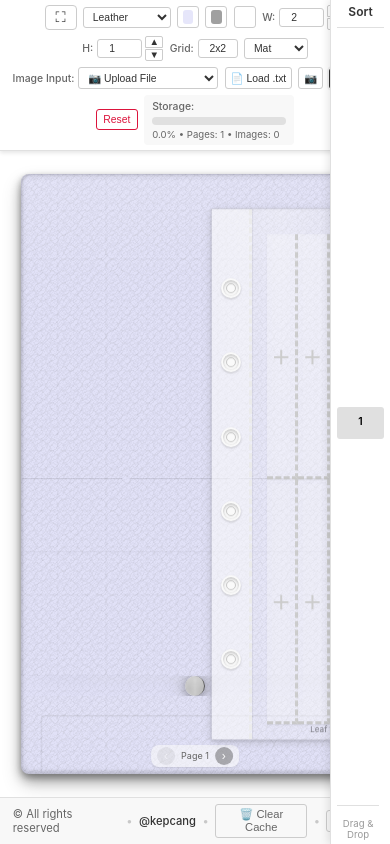
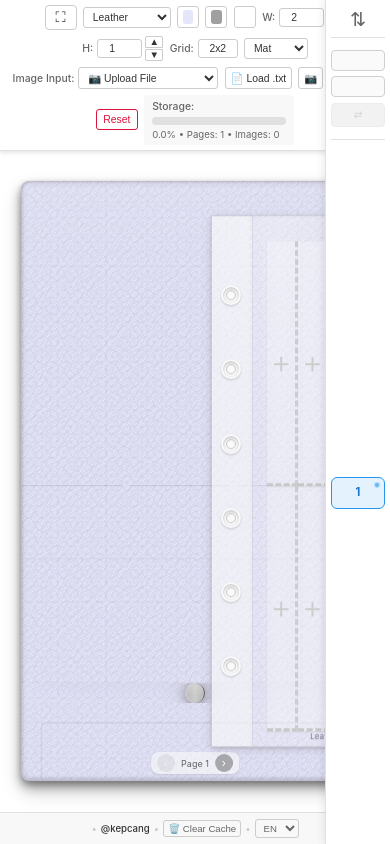
Before and after one commit to melikeozlen/binder-app, a React (Create React App) app: page / in a window 390 px wide. Both pictures are taken after a click on the button "+ Page". Built offline with nearby package versions, Linux system fonts and the light colour scheme.

Commit message:
default back resmi döndürme eklendi

```diff
--- a/src/App.css
+++ b/src/App.css
@@ -13,12 +13,32 @@
     overflow-x: hidden;
     -webkit-overflow-scrolling: touch;
     min-height: 100vh;
+    height: auto;
   }
 
   .App > .settings-bar {
     position: sticky;
     top: 0;
     z-index: 1000;
+  }
+
+  .App > .app-footer {
+    position: sticky;
+    bottom: 0;
+    z-index: 999;
+  }
+}
+
+/* Tablet yatay ekran için özel ayarlar */
+@media (min-width: 768px) and (max-width: 1024px) and (orientation: landscape) {
+  .App {
+    min-height: 100vh;
+    height: 100vh;
+    overflow-y: auto;
+  }
+
+  .App > .binder-container {
+    min-height: calc(100vh - 80px); /* Footer ve SettingsBar için yer bırak */
   }
 
   .App > .app-footer {
@@ -56,7 +76,7 @@
   display: flex;
   flex-direction: column;
   overflow: hidden;
-  margin-right: 60px; /* PageOrderBar için yer bırak */
+  margin-right: 70px; /* PageOrderBar için yer bırak */
 }
 
 @media (max-width: 1024px) {
--- a/src/components/Footer.css
+++ b/src/components/Footer.css
@@ -6,6 +6,12 @@
   background-color: #f8f8f8;
   border-top: 1px solid #e0e0e0;
   min-height: 40px;
+  position: sticky;
+  bottom: 0;
+  z-index: 999;
+  flex-shrink: 0;
+  width: 100%;
+  box-sizing: border-box;
 }
 
 .footer-content {
@@ -14,6 +20,9 @@
   gap: 0.5rem;
   font-size: 0.75rem;
   color: #666;
+  flex-wrap: wrap;
+  justify-content: center;
+  max-width: 100%;
 }
 
 .footer-text {
@@ -112,7 +121,28 @@
   background-color: #fff;
 }
 
-@media (max-width: 768px) {
+/* Tablet yatay ekran (768px - 1024px) */
+@media (min-width: 768px) and (max-width: 1024px) and (orientation: landscape) {
+  .app-footer {
+    padding: 0.4rem 0.8rem;
+    min-height: 36px;
+    position: sticky;
+    bottom: 0;
+  }
+
+  .footer-content {
+    font-size: 0.7rem;
+    gap: 0.4rem;
+    flex-wrap: wrap;
+  }
+
+  .footer-text {
+    display: none; /* Daha kompakt için copyright'ı gizle */
+  }
+}
+
+/* Tablet dikey ekran */
+@media (min-width: 768px) and (max-width: 1024px) and (orientation: portrait) {
   .app-footer {
     padding: 0.4rem 0.8rem;
     min-height: 36px;
@@ -123,3 +153,62 @@
     gap: 0.4rem;
   }
 }
+
+/* Mobil ekranlar */
+@media (max-width: 767px) {
+  .app-footer {
+    padding: 0.4rem 0.6rem;
+    min-height: 36px;
+    position: sticky;
+    bottom: 0;
+  }
+
+  .footer-content {
+    font-size: 0.65rem;
+    gap: 0.3rem;
+    flex-wrap: wrap;
+  }
+
+  .footer-text {
+    display: none; /* Mobilde copyright'ı gizle */
+  }
+
+  .footer-separator {
+    font-size: 0.6rem;
+  }
+
+  .footer-install-btn,
+  .footer-clear-cache-btn {
+    padding: 0.15rem 0.3rem;
+    font-size: 0.65rem;
+  }
+
+  .footer-language-select {
+    padding: 0.15rem 0.3rem;
+    font-size: 0.65rem;
+  }
+}
+
+/* Küçük mobil ekranlar */
+@media (max-width: 480px) {
+  .app-footer {
+    padding: 0.3rem 0.5rem;
+    min-height: 32px;
+  }
+
+  .footer-content {
+    font-size: 0.6rem;
+    gap: 0.25rem;
+  }
+
+  .footer-install-btn,
+  .footer-clear-cache-btn {
+    padding: 0.1rem 0.25rem;
+    font-size: 0.6rem;
+  }
+
+  .footer-language-select {
+    padding: 0.1rem 0.25rem;
+    font-size: 0.6rem;
+  }
+}
--- a/src/components/PageOrderBar.css
+++ b/src/components/PageOrderBar.css
@@ -3,15 +3,16 @@
   top: 0;
   right: 0;
   bottom: 0;
-  width: 60px;
-  background-color: #ffffff;
+  width: 70px;
+  background: #ffffff;
   border-left: 1px solid #e0e0e0;
-  box-shadow: -2px 0 8px rgba(0, 0, 0, 0.1);
+  box-shadow: -2px 0 8px rgba(0, 0, 0, 0.08);
   z-index: 1000;
   display: flex;
   flex-direction: column;
-  padding: 0.5rem 0.25rem;
+  padding: 0.75rem 0.4rem;
   overflow-y: auto;
+  overflow-x: hidden;
 }
 
 .page-order-bar-hidden {
@@ -22,14 +23,92 @@
   margin-bottom: 0.75rem;
   padding-bottom: 0.5rem;
   border-bottom: 1px solid #e0e0e0;
+  display: flex;
+  align-items: center;
+  justify-content: center;
 }
 
-.page-order-header h3 {
+.page-order-icon {
+  font-size: 1.2rem;
+  color: #666;
+  cursor: default;
+  user-select: none;
+  line-height: 1;
+}
+
+/* Swap Inputs */
+.page-order-swap {
+  margin-bottom: 0.75rem;
+  padding-bottom: 0.75rem;
+  border-bottom: 1px solid #e0e0e0;
+}
+
+.page-order-swap-inputs {
+  display: flex;
+  flex-direction: column;
+  gap: 0.3rem;
+  margin-bottom: 0.4rem;
+}
+
+.page-order-swap-input {
+  width: 100%;
+  padding: 0.4rem 0.3rem;
+  border: 1px solid #d0d0d0;
+  border-radius: 4px;
+  font-size: 0.75rem;
+  text-align: center;
+  background: #fafafa;
+  transition: all 0.2s;
+  -moz-appearance: textfield;
+}
+
+.page-order-swap-input::-webkit-outer-spin-button,
+.page-order-swap-input::-webkit-inner-spin-button {
+  -webkit-appearance: none;
   margin: 0;
-  font-size: 0.75rem;
-  font-weight: 600;
-  color: #333;
-  text-align: center;
+}
+
+.page-order-swap-input:focus {
+  outline: none;
+  border-color: #2196f3;
+  background: #ffffff;
+  box-shadow: 0 0 0 2px rgba(33, 150, 243, 0.1);
+}
+
+.page-order-swap-button {
+  width: 100%;
+  padding: 0.4rem 0.3rem;
+  border: 1px solid #2196f3;
+  border-radius: 4px;
+  background: #2196f3;
+  color: #ffffff;
+  font-size: 1rem;
+  font-weight: 500;
+  cursor: pointer;
+  transition: all 0.2s;
+  display: flex;
+  align-items: center;
+  justify-content: center;
+  line-height: 1;
+}
+
+.page-order-swap-button:hover:not(:disabled) {
+  background: #1976d2;
+  border-color: #1976d2;
+  transform: translateY(-1px);
+  box-shadow: 0 2px 4px rgba(33, 150, 243, 0.2);
+}
+
+.page-order-swap-button:active:not(:disabled) {
+  transform: translateY(0);
+}
+
+.page-order-swap-button:disabled {
+  opacity: 0.4;
+  cursor: not-allowed;
+  background: #e0e0e0;
+  border-color: #d0d0d0;
+  color: #999;
 }
 
 .page-order-bar:empty {
@@ -44,50 +123,47 @@
 }
 
 
-.page-order-hint {
-  font-size: 0.65rem;
-  color: #999;
-  margin-top: auto;
-  padding-top: 0.75rem;
-  border-top: 1px solid #e0e0e0;
-  white-space: nowrap;
-  user-select: none;
-  text-align: center;
-}
 
 .page-order-list {
   display: flex;
   flex-direction: column;
-  gap: 0.25rem;
+  gap: 0.3rem;
   align-items: stretch;
   flex: 1;
+  padding: 0.25rem 0;
 }
 
 .page-order-item {
   display: flex;
   align-items: center;
   justify-content: center;
-  padding: 0.25rem;
-  border-radius: 3px;
+  padding: 0.4rem 0.3rem;
+  border-radius: 6px;
   position: relative;
   cursor: grab;
-  transition: background-color 0.15s, opacity 0.15s, transform 0.15s;
+  transition: all 0.15s ease;
   font-size: 0.7rem;
   user-select: none;
-  min-height: 32px;
+  min-height: 36px;
+  background-color: #f8f9fa;
+  border: 1px solid #e0e0e0;
 }
 
 .page-order-item:hover {
-  background-color: #e8e8e8;
+  background-color: #f0f0f0;
+  border-color: #c0c0c0;
 }
 
 .page-order-item.dragging {
   opacity: 0.5;
   cursor: grabbing;
+  transform: scale(0.95);
+  z-index: 100;
 }
 
 .page-order-item.drag-over {
-  background-color: #d0e8ff;
+  background-color: #e3f2fd;
+  border-color: #2196f3;
   transform: scale(1.05);
 }
 
@@ -95,104 +171,93 @@
   cursor: grabbing;
 }
 
-.page-order-content {
-  display: flex;
-  flex-direction: column;
-  align-items: center;
-  justify-content: center;
-  width: 100%;
-  gap: 0.15rem;
-}
-
 .page-order-item.active {
-  background-color: #e0e0e0;
+  background-color: #e3f2fd;
+  border-color: #2196f3;
   font-weight: 600;
 }
 
-.page-order-item.active .page-order-number {
-  color: #333;
-}
-
 .page-order-number {
-  font-weight: 400;
-  color: #666;
-  font-size: 0.65rem;
+  font-weight: 500;
+  color: #555;
+  font-size: 0.75rem;
   text-align: center;
   line-height: 1;
 }
 
 .page-order-item.active .page-order-number {
-  color: #000;
-  font-weight: 600;
+  color: #1976d2;
+  font-weight: 700;
 }
 
-.page-order-controls {
-  display: none; /* Butonları gizle, minimal için */
+.page-order-active-dot {
+  position: absolute;
+  top: 4px;
+  right: 4px;
+  width: 6px;
+  height: 6px;
+  border-radius: 50%;
+  background-color: #2196f3;
+  animation: pulse 2s ease-in-out infinite;
 }
 
-.page-order-button {
-  padding: 0;
-  border: none;
-  background-color: transparent;
-  color: #999;
-  font-size: 0.6rem;
-  cursor: pointer;
-  transition: all 0.15s;
-  width: 14px;
-  height: 14px;
-  display: inline-flex;
-  align-items: center;
-  justify-content: center;
-  line-height: 1;
-  border-radius: 2px;
-}
-
-.page-order-button:hover:not(:disabled) {
-  background-color: #d0d0d0;
-  color: #333;
-}
-
-.page-order-button:disabled {
-  opacity: 0.15;
-  cursor: not-allowed;
+@keyframes pulse {
+  0%, 100% {
+    opacity: 1;
+    transform: scale(1);
+  }
+  50% {
+    opacity: 0.6;
+    transform: scale(0.8);
+  }
 }
 
 .page-order-ellipsis {
   color: #999;
-  font-size: 0.6rem;
-  padding: 0.25rem 0;
+  font-size: 0.8rem;
+  padding: 0.5rem 0;
   user-select: none;
   text-align: center;
+  font-weight: 600;
+}
+
+.page-order-ellipsis.clickable {
+  cursor: pointer;
+  color: #2196f3;
+  transition: all 0.2s;
+  border-radius: 4px;
+  padding: 0.3rem 0;
+  margin: 0.1rem 0;
+}
+
+.page-order-ellipsis.clickable:hover {
+  background-color: #e3f2fd;
+  color: #1976d2;
+  transform: scale(1.1);
 }
 
 @media (max-width: 768px) {
   .page-order-bar {
-    padding: 0.25rem 0.4rem;
-    min-height: 28px;
+    width: 65px;
+    padding: 0.6rem 0.3rem;
   }
 
-  .page-order-hint {
-    font-size: 0.6rem;
-    margin-right: 0.3rem;
+  .page-order-swap-input {
+    font-size: 0.65rem;
+    padding: 0.25rem 0.2rem;
+  }
+
+  .page-order-swap-button {
+    font-size: 0.65rem;
+    padding: 0.35rem 0.25rem;
   }
 
   .page-order-item {
-    padding: 0.1rem 0.25rem;
-    font-size: 0.65rem;
+    min-height: 32px;
+    padding: 0.3rem 0.25rem;
   }
 
   .page-order-number {
-    font-size: 0.65rem;
-    min-width: 14px;
-  }
-
-  .page-order-button {
-    font-size: 0.55rem;
-    width: 12px;
-    height: 12px;
-  }
-
-  .page-order-ellipsis {
-    font-size: 0.65rem;
+    font-size: 0.7rem;
   }
 }
--- a/src/components/PageOrderBar.js
+++ b/src/components/PageOrderBar.js
@@ -1,4 +1,4 @@
-import React, { useState } from 'react';
+import React, { useState, useEffect, useMemo } from 'react';
 import './PageOrderBar.css';
 import { useLanguage } from '../contexts/LanguageContext';
 import { getTranslation } from '../utils/translations';
@@ -15,14 +15,64 @@ const PageOrderBar = ({
   const t = (key) => getTranslation(key, language);
   const [draggedPageId, setDraggedPageId] = useState(null);
   const [dragOverIndex, setDragOverIndex] = useState(null);
+  const [swapPage1, setSwapPage1] = useState('');
+  const [swapPage2, setSwapPage2] = useState('');
+  const [expandedRange, setExpandedRange] = useState(null);
+
+  // Aktif sayfanın index'ini bul (sağ sayfa varsa onu, yoksa sol sayfayı kullan)
+  const activePageId = useMemo(() => {
+    return currentSpread.rightPageId || currentSpread.leftPageId;
+  }, [currentSpread.rightPageId, currentSpread.leftPageId]);
+
+  const activePageIndex = useMemo(() => {
+    if (pages.length === 0) return 0;
+    return activePageId
+      ? pages.findIndex(p => p.id === activePageId)
+      : 0;
+  }, [activePageId, pages]);
+
+  // Aktif sayfa değiştiğinde açık aralığı kapat
+  useEffect(() => {
+    setExpandedRange(null);
+  }, [activePageIndex]);
 
   if (pages.length === 0) return null;
 
-  // Aktif sayfanın index'ini bul (sağ sayfa varsa onu, yoksa sol sayfayı kullan)
-  const activePageId = currentSpread.rightPageId || currentSpread.leftPageId;
-  const activePageIndex = activePageId
-    ? pages.findIndex(p => p.id === activePageId)
-    : 0;
+  // İki sayfayı yer değiştir
+  const handleSwap = () => {
+    const page1Num = parseInt(swapPage1);
+    const page2Num = parseInt(swapPage2);
+
+    if (!page1Num || !page2Num ||
+        page1Num < 1 || page1Num > pages.length ||
+        page2Num < 1 || page2Num > pages.length ||
+        page1Num === page2Num) {
+      return;
+    }
+
+    const index1 = page1Num - 1;
+    const index2 = page2Num - 1;
+
+    if (onMovePageTo) {
+      const page1Id = pages[index1].id;
+      const page2Id = pages[index2].id;
+
+      if (index1 < index2) {
+        onMovePageTo(page2Id, index1);
+        setTimeout(() => {
+          onMovePageTo(page1Id, index2);
+        }, 50);
+      } else {
+        onMovePageTo(page1Id, index2);
+        setTimeout(() => {
+          onMovePageTo(page2Id, index1);
+        }, 50);
+      }
+    }
+
+    setSwapPage1('');
+    setSwapPage2('');
+  };
 
   // Gösterilecek maksimum sayfa sayısı (her iki tarafta)
   const maxVisible = 5;
@@ -33,42 +83,145 @@ const PageOrderBar = ({
   let endIndex = pages.length;
   let showStartEllipsis = false;
   let showEndEllipsis = false;
+  let startEllipsisRange = null;
+  let endEllipsisRange = null;
 
-  if (showEllipsis) {
-    // Mevcut sayfanın etrafında göster
+  // Eğer bir aralık açılmışsa, onu göster
+  if (expandedRange) {
+    startIndex = expandedRange.start;
+    endIndex = expandedRange.end;
+    showStartEllipsis = expandedRange.start > 0;
+    showEndEllipsis = expandedRange.end < pages.length;
+    if (showStartEllipsis) {
+      startEllipsisRange = { start: 0, end: expandedRange.start };
+    }
+    if (showEndEllipsis) {
+      endEllipsisRange = { start: expandedRange.end, end: pages.length };
+    }
+  } else if (showEllipsis) {
     const currentIndex = activePageIndex;
 
     if (currentIndex <= maxVisible) {
-      // Başta göster
       startIndex = 0;
       endIndex = maxVisible * 2 + 1;
       showEndEllipsis = endIndex < pages.length - 1;
+      if (showEndEllipsis) {
+        endEllipsisRange = { start: endIndex, end: pages.length };
+      }
     } else if (currentIndex >= pages.length - maxVisible - 1) {
-      // Sonda göster
       startIndex = pages.length - (maxVisible * 2 + 1);
       endIndex = pages.length;
       showStartEllipsis = startIndex > 0;
+      if (showStartEllipsis) {
+        startEllipsisRange = { start: 0, end: startIndex };
+      }
     } else {
-      // Ortada göster - mevcut sayfanın etrafında
       startIndex = Math.max(0, currentIndex - maxVisible);
       endIndex = Math.min(pages.length, currentIndex + maxVisible + 1);
       showStartEllipsis = startIndex > 0;
       showEndEllipsis = endIndex < pages.length;
+      if (showStartEllipsis) {
+        startEllipsisRange = { start: 0, end: startIndex };
+      }
+      if (showEndEllipsis) {
+        endEllipsisRange = { start: endIndex, end: pages.length };
+      }
     }
   }
+
+  // Ellipsis'e tıklayınca o aralığı aç
+  const handleEllipsisClick = (range) => {
+    if (range) {
+      const rangeSize = range.end - range.start;
+      const visibleSize = Math.min(maxVisible * 2 + 1, rangeSize);
+      const center = Math.floor((range.start + range.end) / 2);
+      const newStart = Math.max(range.start, center - Math.floor(visibleSize / 2));
+      const newEnd = Math.min(range.end, newStart + visibleSize);
+      setExpandedRange({ start: newStart, end: newEnd });
+    } else {
+      setExpandedRange(null);
+    }
+  };
 
   return (
     <div className="page-order-bar">
       <div className="page-order-header">
-        <h3>{t('pageOrder.sort') || 'Sırala'}</h3>
+        <div className="page-order-icon" title={t('pageOrder.sort') || 'Sırala'}>⇅</div>
       </div>
+
+      {/* Swap Inputs - Minimal */}
+      <div className="page-order-swap">
+        <div className="page-order-swap-inputs">
+          <input
+            type="number"
+            min="1"
+            max={pages.length}
+            value={swapPage1}
+            onChange={(e) => {
+              const value = e.target.value;
+              const num = parseInt(value);
+              if (value === '' || (num >= 1 && num <= pages.length)) {
+                setSwapPage1(value);
+              }
+            }}
+            onBlur={(e) => {
+              const num = parseInt(e.target.value);
+              if (num < 1) {
+                setSwapPage1('1');
+              } else if (num > pages.length) {
+                setSwapPage1(pages.length.toString());
+              }
+            }}
+            className="page-order-swap-input"
+            title={t('pageOrder.page') + ' 1'}
+          />
+          <input
+            type="number"
+            min="1"
+            max={pages.length}
+            value={swapPage2}
+            onChange={(e) => {
+              const value = e.target.value;
+              const num = parseInt(value);
+              if (value === '' || (num >= 1 && num <= pages.length)) {
+                setSwapPage2(value);
+              }
+            }}
+            onBlur={(e) => {
+              const num = parseInt(e.target.value);
+              if (num < 1) {
+                setSwapPage2('1');
+              } else if (num > pages.length) {
+                setSwapPage2(pages.length.toString());
+              }
+            }}
+            className="page-order-swap-input"
+            title={t('pageOrder.page') + ' 2'}
+          />
+        </div>
+        <button
+          className="page-order-swap-button"
+          onClick={handleSwap}
+          disabled={!swapPage1 || !swapPage2 || swapPage1 === swapPage2}
+          title={t('pageOrder.swap') || 'Değiştir'}
+        >
+          ⇄
+        </button>
+      </div>
+
       <div className="page-order-list">
         {showStartEllipsis && (
           <>
             <div className="page-order-item" title={`${t('pageOrder.page')} 1`}>
               <span className="page-order-number">1</span>
             </div>
-            <div className="page-order-ellipsis">...</div>
+            <div
+              className="page-order-ellipsis clickable"
+              onClick={() => handleEllipsisClick(startEllipsisRange)}
+              title={`${startEllipsisRange.start + 1}-${startEllipsisRange.end} arası sayfaları göster`}
+            >
+              ...
+            </div>
           </>
         )}
 
@@ -111,48 +264,27 @@ const PageOrderBar = ({
                 setDragOverIndex(null);
               }}
             >
-              <div className="page-order-content">
-                <span className="page-order-number">{absoluteIndex + 1}</span>
-                <div className="page-order-controls">
-                  <button
-                    className="page-order-button"
-                    onClick={(e) => {
-                      e.stopPropagation();
-                      onMovePageUp && onMovePageUp(page.id);
-                    }}
-                    disabled={absoluteIndex === 0}
-                    title={t('pageOrder.up')}
-                  >
-                    ↑
-                  </button>
-                  <button
-                    className="page-order-button"
-                    onClick={(e) => {
-                      e.stopPropagation();
-                      onMovePageDown && onMovePageDown(page.id);
-                    }}
-                    disabled={absoluteIndex === pages.length - 1}
-                    title={t('pageOrder.down')}
-                  >
-                    ↓
-                  </button>
-                </div>
-              </div>
+              <span className="page-order-number">{absoluteIndex + 1}</span>
+              {absoluteIndex === activePageIndex && <span className="page-order-active-dot"></span>}
             </div>
           );
         })}
 
         {showEndEllipsis && (
           <>
-            <div className="page-order-ellipsis">...</div>
+            <div
+              className="page-order-ellipsis clickable"
+              onClick={() => handleEllipsisClick(endEllipsisRange)}
+              title={`${endEllipsisRange.start + 1}-${endEllipsisRange.end} arası sayfaları göster`}
+            >
+              ...
+            </div>
             <div className="page-order-item" title={`${t('pageOrder.page')} ${pages.length}`}>
               <span className="page-order-number">{pages.length}</span>
             </div>
           </>
         )}
       </div>
-      <div className="page-order-hint" style={{
-        whiteSpace: 'normal' }}>{t('pageOrder.dragDrop')}</div>
     </div>
   );
 };
```
